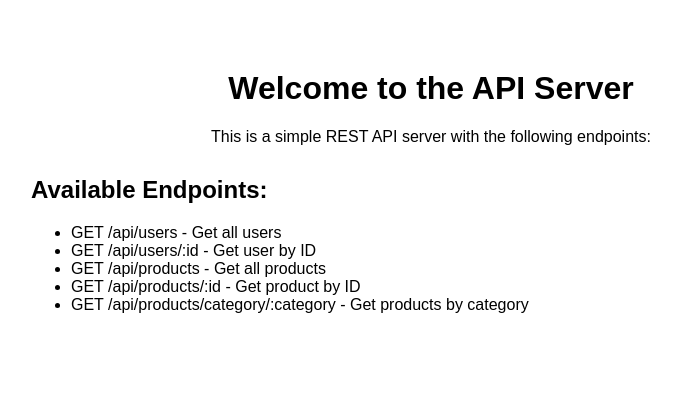
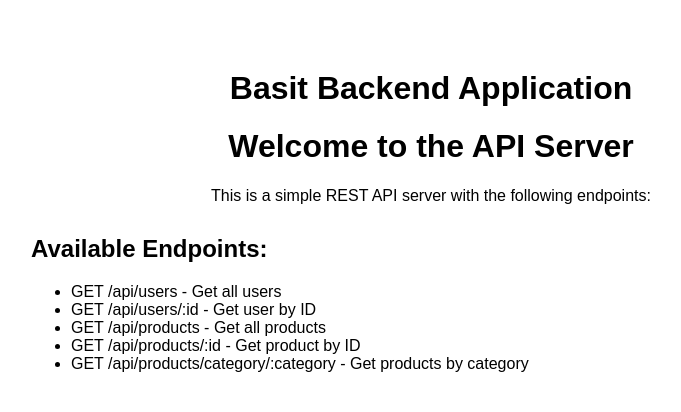
Before and after one commit to husnain129/basit-backend, a website: page index.html in a window 1280 px wide. Shown: the whole page, without its empty margins (209-890 px from the left). Drawn offline with Linux system fonts and the light colour scheme.

Commit message:
add new h1

```diff
--- a/index.html
+++ b/index.html
@@ -23,6 +23,7 @@
   </head>
   <body>
     <div class="container">
+      <h1>Basit Backend Application</h1>
       <h1>Welcome to the API Server</h1>
       <p>This is a simple REST API server with the following endpoints:</p>
       <div class="api-list">
```
